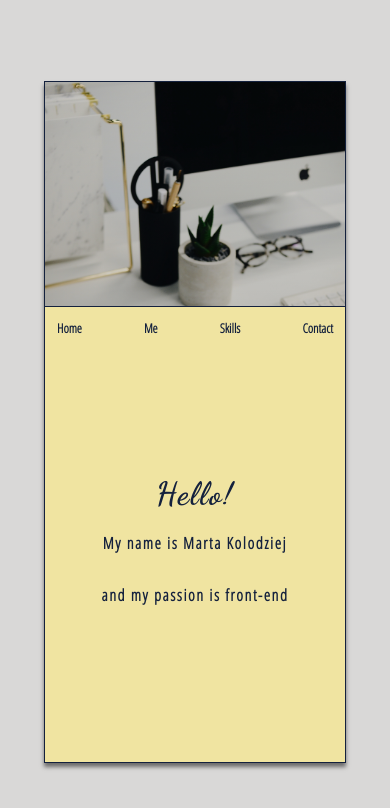
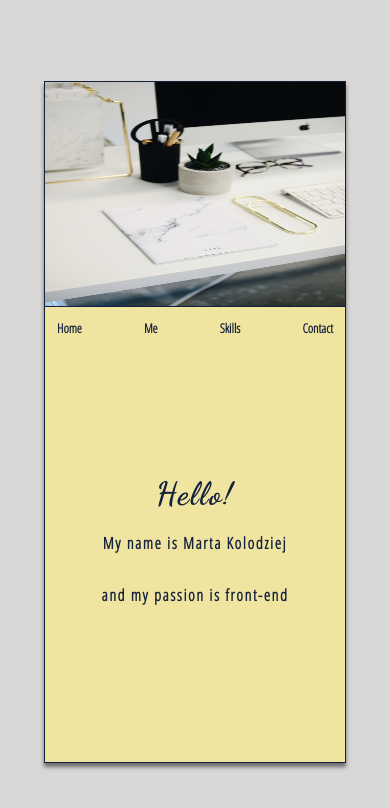
Before and after one commit to martakolodziej1/visiting-page-react, a React (Create React App) app in the folder visiting-page-react/: page / in a window 390 px wide. Shown: the top 808 px of the page. Built offline with nearby package versions, Linux system fonts and the light colour scheme.

Commit message:
Create new component only for image

```diff
--- a/visiting-page-react/src/components/AboutMe.js
+++ b/visiting-page-react/src/components/AboutMe.js
@@ -3,6 +3,7 @@ import pages from '../res/constants';
 import Page from './Page';
 import Renderer from './Renderer';
 import Navbar from './Navbar';
+import Image from './Image';
 import '../style/style.css';
 
 export default class AboutMe extends Page {
@@ -18,7 +19,7 @@ export default class AboutMe extends Page {
             return (<Renderer page = {this.state.page}/>)
         return (
             <div className="container">
-                <div className="image-side"></div>
+                <Image />
                 <div className="box">
                     <Navbar setNextPage = {this.setNextPage}/>
                     <h1>About me</h1>
--- a/visiting-page-react/src/components/Contact.js
+++ b/visiting-page-react/src/components/Contact.js
@@ -3,6 +3,7 @@ import pages from '../res/constants';
 import Page from './Page';
 import Renderer from './Renderer';
 import Navbar from './Navbar';
+import Image from './Image';
 import '../style/style.css';
 
 export default class Contact extends Page {
@@ -18,7 +19,7 @@ export default class Contact extends Page {
             return (<Renderer page = {this.state.page}/>)
         return (
             <div className="container">
-                <div className="image-side"></div>
+                <Image />
                 <div className="box">
                     <Navbar setNextPage = {this.setNextPage}/>
                     <h1>Contact me</h1>
--- a/visiting-page-react/src/components/Home.js
+++ b/visiting-page-react/src/components/Home.js
@@ -3,6 +3,7 @@ import pages from '../res/constants';
 import Page from './Page';
 import Renderer from './Renderer';
 import Navbar from './Navbar';
+import Image from './Image';
 import '../style/style.css';
 
 export default class Home extends Page {
@@ -18,7 +19,7 @@ export default class Home extends Page {
             return (<Renderer page = {this.state.page}/>)
         return (
             <div className="container">
-                <div className="image-side"></div>
+                <Image />
                 <div className="box">
                     <Navbar setNextPage = {this.setNextPage}/>
                     <h1 className="home">Hello!</h1>
--- /dev/null
+++ b/visiting-page-react/src/components/Image.js
@@ -0,0 +1,13 @@
+import React from 'react';
+import '../style/style.css';
+
+const image = {
+    src: process.env.PUBLIC_URL + '/img/stil-xhb7s-Q-ECA-unsplash.jpg',
+    alt: 'desk image'
+};
+
+export default class Image extends React.Component{
+    render() {
+        return <img src={image.src} alt={image.alt}/>
+    }
+}
--- a/visiting-page-react/src/components/Skills.js
+++ b/visiting-page-react/src/components/Skills.js
@@ -3,6 +3,7 @@ import pages from '../res/constants';
 import Page from './Page';
 import Renderer from './Renderer';
 import Navbar from './Navbar';
+import Image from './Image';
 import '../style/style.css';
 
 export default class Skills extends Page {
@@ -18,7 +19,7 @@ export default class Skills extends Page {
             return (<Renderer page = {this.state.page}/>)
         return (
             <div className="container">
-                <div className="image-side"></div>
+                <Image />
                 <div className="box">
                     <Navbar setNextPage = {this.setNextPage}/>
                     <h1>Skills</h1>
--- a/visiting-page-react/src/style/style.css
+++ b/visiting-page-react/src/style/style.css
@@ -82,7 +82,7 @@ button:hover:after {
     letter-spacing: 0.1em;
 }
 
-.image-side {
+img {
     background-image: linear-gradient(rgba(0, 0, 0, 0.1), rgba(0, 0, 0, 0.2)), url("/img/stil-xhb7s-Q-ECA-unsplash.jpg");
     background-size: cover;
     width: 379px;
@@ -154,7 +154,7 @@ p {
         height: 560px;
     }
 
-    .image-side {
+    img {
         width: 280px;
         height: 560px;
     }
@@ -174,7 +174,7 @@ p {
         height: 460px;
     }
 
-    .image-side {
+    img {
         width: 225px;
         height: 460px;
     }
@@ -220,7 +220,7 @@ p {
         height: 455px;
     }
 
-    .image-side {
+    img {
         width: 300px;
         height: 225px;
         border-right: none;
```
